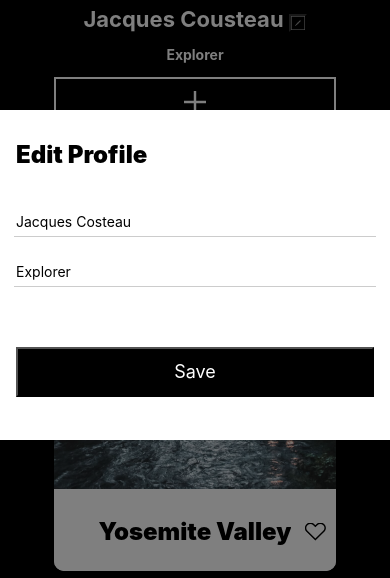
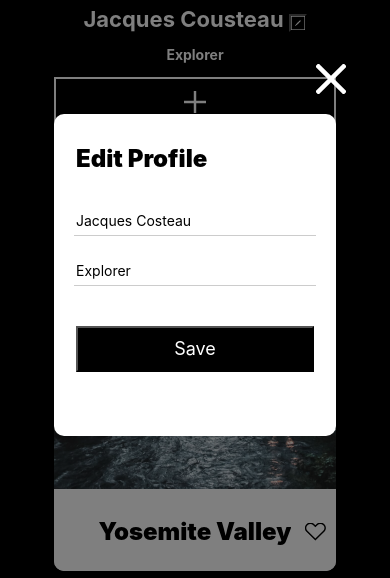
Before and after one commit to ainaruiz27/web_project_around, a plain HTML site: page index.html in a window 390 px wide. Both pictures are taken after a click on the button 297 px from the left and 169 px from the top of the page. Shown: the part 147-725 px from the top of the page. Drawn offline with Linux system fonts and the light colour scheme; a web font is replaced by a local one.

Commit message:
Primera entrega

```diff
--- a/blocks/elements/card/__like/card__like.css
+++ b/blocks/elements/card/__like/card__like.css
@@ -8,6 +8,7 @@
     right: 10px;
     transition: background-color 0.3s;
     z-index: 2;
+    cursor: pointer;
 }
 
 .card__like:hover {
--- a/blocks/elements/elements.css
+++ b/blocks/elements/elements.css
@@ -15,7 +15,7 @@
 
 @media screen and (max-width:1279px) {
     .elements {
-        grid-template-columns: repeat(2, 1fr);
+        grid-template-columns: repeat(3, 1fr);
         width: 100%;
         margin: 0 auto 0 auto;
         max-height: 1300px;
--- a/blocks/popup/__close-icon/popup__close-icon.css
+++ b/blocks/popup/__close-icon/popup__close-icon.css
@@ -1,17 +1,23 @@
 .popup__close-icon {
     position: absolute;
-    top: 150px;
-    right: 500px;
+    top: -50px;
+    right: -10px;
     background: transparent url(../../../images/closeicon.svg) center no-repeat;
     border: none;
     outline: none;
     width: 40px;
     height: 40px;
-    transition:0.3s ;
+    transition: all 0.3s ease;
 
 }
-
+@media screen and (max-width:767px) {
+    .popup__close-icon{
+        width: 30px;
+        height: 30px;
+    }
+}
 .popup__close-icon:hover {
-    background: transparent url(../../../images/closeiconhoverlay.svg);
+   opacity: 0.6;
+   cursor: pointer;
 
 }
--- a/blocks/popup/form/__button/form__button.css
+++ b/blocks/popup/form/__button/form__button.css
@@ -3,9 +3,15 @@
     background-color: black;
     width: 358px;
     height: 50.15px;
-    margin-top: 40px;
     font-size: 18px;
     transition: background-color 0.3s;
+    margin-top: 20px;
+}
+@media screen and (max-width:767px) {
+    .form__button{
+        max-width: 238px;
+        height: 46px;
+    }
 }
 
 .form__button:hover {
--- a/blocks/popup/form/__input/form__input.css
+++ b/blocks/popup/form/__input/form__input.css
@@ -7,3 +7,9 @@
     border-bottom: 1px solid rgba(0, 0, 0, 0.2);
     margin-bottom: 20px;
 }
+@media screen and (max-width:767px) {
+    .form__input {
+        max-width: 238px;
+        height: 27px;
+    }
+}
--- a/blocks/popup/form/__title/form__title.css
+++ b/blocks/popup/form/__title/form__title.css
@@ -7,3 +7,10 @@
     margin-top: 30px;
     margin-bottom: 40px;
 }
+
+@media screen and (max-width:767px) {
+    .form__title {
+        max-width: 238px;
+        height: 22px;
+    }
+}
--- a/blocks/popup/form/form.css
+++ b/blocks/popup/form/form.css
@@ -1,4 +1,3 @@
-
 .form {
     position: relative;
     color: black;
@@ -6,7 +5,17 @@
     flex-direction: column;
     align-items: center;
     background-color: white;
-    width: 430px;
+    width: 100%;
+    max-width: 430px;
     height: 330px;
-    z-index: 2;
+    z-index: 3;
+    margin: 0 auto;
+    border-radius: 10px;
 }
+
+@media screen and (max-width:767px) {
+    .form {
+        width: 282px;
+        height: 322px;
+    }
+}
--- a/blocks/popup/popup.css
+++ b/blocks/popup/popup.css
@@ -4,7 +4,7 @@
     width: 100%;
     background-color: rgba(0, 0, 0, 0.5);
     height: 100vh;
-    z-index: 1;
+    z-index: 10;
     align-items: center;
     justify-content: center;
 }
--- a/blocks/profile/__addbutton/profile__addbutton.css
+++ b/blocks/profile/__addbutton/profile__addbutton.css
@@ -8,6 +8,7 @@
     background-position: center;
     cursor: pointer;
     border: 2px solid white;
+    transition: all 0.3s ease;
 }
 
 
@@ -17,7 +18,8 @@
         height: 50px;
         position: static;
 
-
-
     }
 }
+.profile__addbutton:hover{
+    opacity: 0.6;
+}
--- a/blocks/profile/__info/-editbutton/profile__info-editbutton.css
+++ b/blocks/profile/__info/-editbutton/profile__info-editbutton.css
@@ -10,11 +10,9 @@
     cursor:pointer;
     grid-area: button;
     margin-top: 15px;
+    transition: ease 0.3;
+}
 
-}
-.profile__info-editbutton{
-    opacity: 0.6;
-}
 
 @media screen and (max-width:767px) {
     .profile__info-editbutton {
@@ -23,7 +21,9 @@
        margin-top: 5px;
        margin-left: 5px;
 
-
-
     }
 }
+.profile__info-editbutton:hover{
+    opacity: 0.6;
+    cursor: pointer;
+}
--- a/index.html
+++ b/index.html
@@ -12,8 +12,8 @@
 <body>
 <div class="page">
     <div class="popup" id="popup">
-        <button class="popup__close-icon" id="close-profile" ></button>
         <form action="" class="form">
+            <button class="popup__close-icon" id="close-profile" type="button"></button>
             <h2 class="form__title">Edit Profile</h2>
 
             <input type="text" id="name" name="name" class="form__input" value="Jacques Costeau">
--- a/script.js
+++ b/script.js
@@ -4,7 +4,8 @@ const btnSave = document.querySelector('.profile__info-editbutton');
 const inputName = document.querySelector('#name');
 const inputProfession = document.querySelector('#profession');
 const formElement = document.querySelector('.form');
-const profileName = document.querySelector('.profile_name');
+const profileName = document.querySelector('.profile__info-name');
+const profileJob = document.querySelector('.profile__info-work');
 
 function handleChangeVisibility(){
     popupSelector.classList.toggle('visible');
@@ -12,6 +13,8 @@ function handleChangeVisibility(){
 function handleProfileFormSubmit(evt) {
     evt.preventDefault();
     profileName.textContent = inputName.value;
+    profileJob.textContent = inputProfession.value;
+    handleChangeVisibility();
 }
 
 formElement.addEventListener('submit', handleProfileFormSubmit);
```
Also changed, not shown: notes.txt (deleted, +0 -18 lines), README.md.
